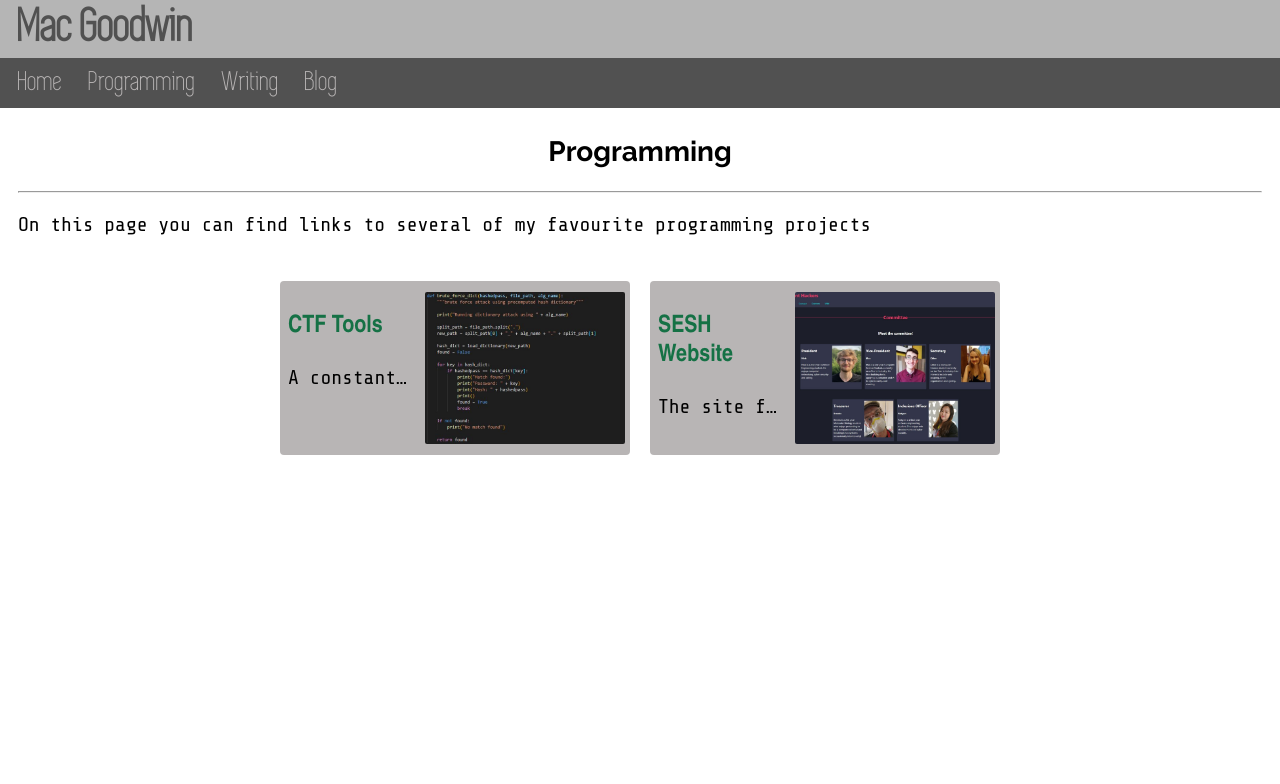
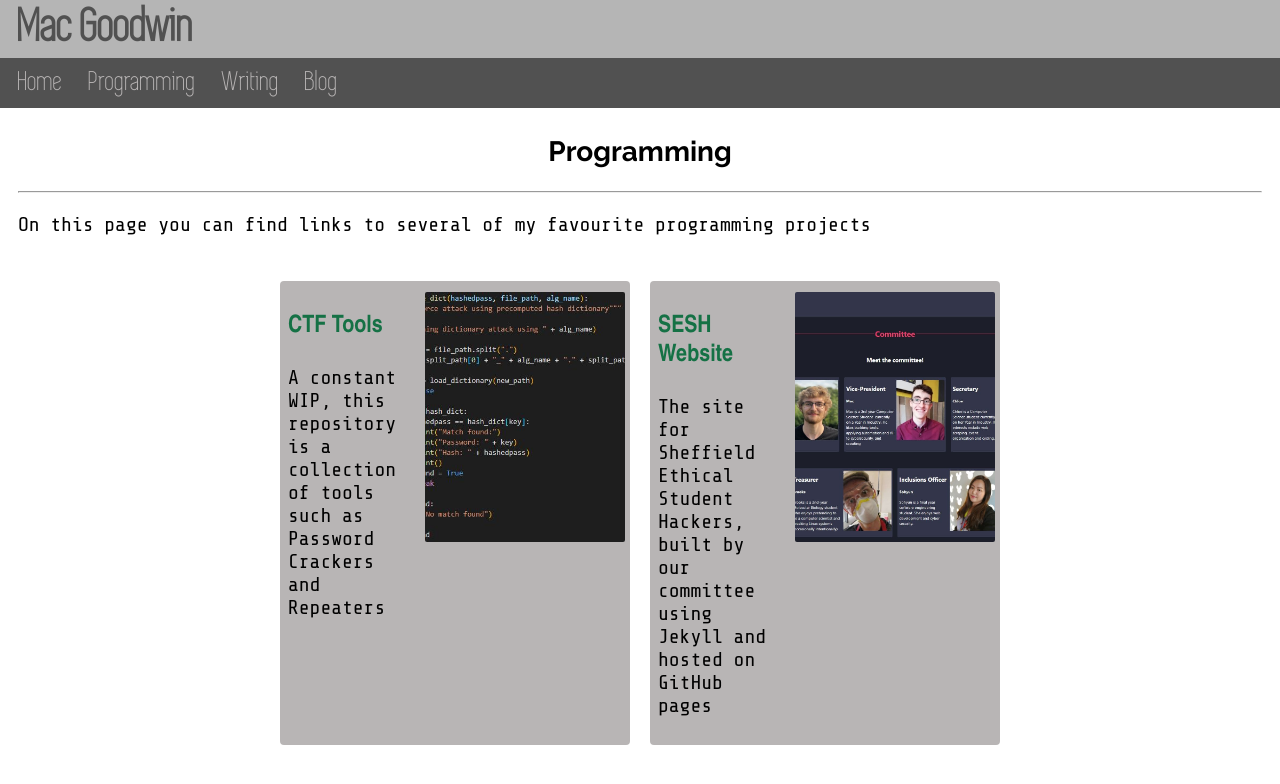
Before and after one commit to Twigonometry/mac-goodwin.com, a Jekyll site: the page built from mac-goodwin/programming.html, in a window 1280 px wide. Shown: the top 784 px of the page. Built offline with Jekyll 4.4.1, drawn with Linux system fonts in a browser that asks for light colours; some web fonts are replaced.

```diff
--- a/mac-goodwin/_sass/showcases.scss
+++ b/mac-goodwin/_sass/showcases.scss
@@ -51,7 +51,7 @@
     min-width: 100px;
 }
 
-.writing-showcase .text p, .programming-showcase .text p, .blog-showcase .text p {
+.blog-showcase .text p {
     text-overflow: ellipsis;
     white-space: nowrap;
     overflow: hidden;
```
